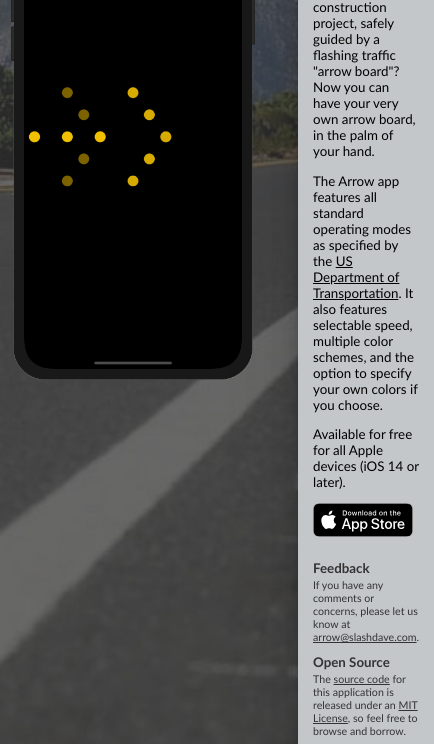
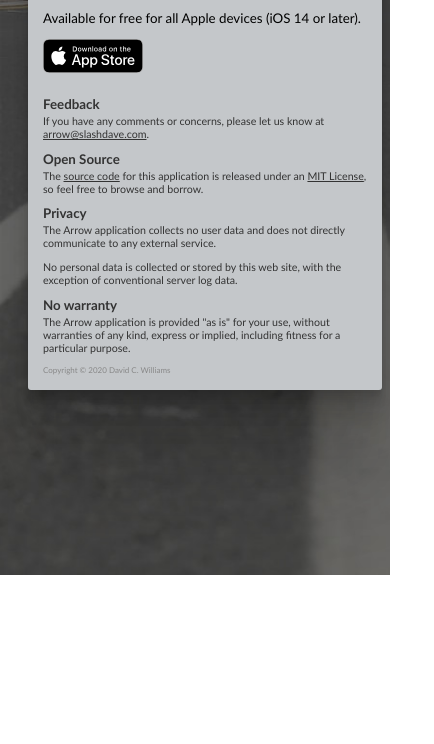
Before and after one commit to dwilliams-github/Arrow, a plain HTML site: page Website/index.html in a window 390 px wide. Shown: the part 297-1041 px from the top of the page, 434 px wide, since content can reach past the window. After the commit the page ends 872 px from the top, so only its background shows below. Drawn offline with Linux system fonts and the light colour scheme.

Commit message:
Make responsive

```diff
--- a/Website/index.html
+++ b/Website/index.html
@@ -11,13 +11,13 @@
 <body>
     <div class="body">
         <div class="leftcol">
-            <img src="static/phone.arrow.png" class="preview"/>
+            <img src="static/phone.arrow.png" class="preview" alt="Phone screen shot"/>
         </div>
         <div class="rightcol">
             <div class="content">
                 <div class="title">Arrow</div>
 
-                <div class="description">
+                <div class="description" id="description">
                     <p>
                         How many times have you passed a highway construction
                         project, safely guided by a flashing traffic "arrow board"?
@@ -37,21 +37,21 @@
                     </p>
 
                     <div class="badge">
-                        <a href="" target="_blank">
+                        <a href="" target="_blank" alt="app store">
                             <img src="static/AppStoreBadge.svg" width="100px"/>
                         </a>
                     </div>
                 </div>
 
                 <div class="fineprint">
-                    <div class="header">Feedback</div>
+                    <div class="header" id="feedback">Feedback</div>
                     <p>
                         If you have any comments or concerns, please let us know
                         at <a href="mailto:arrow@slashdave.com">arrow@slashdave.com</a>.
                     </p>
                 </div>
                 <div class="fineprint">
-                    <div class="header">Open Source</div>
+                    <div class="header" id="source">Open Source</div>
                     <p>
                         The
                         <a href="https://github.com/dwilliams-github/Arrow">source code</a>
@@ -61,7 +61,7 @@
                     </p>
                 </div>
                 <div class="fineprint">
-                    <div class="header">Privacy</div>
+                    <div class="header" id="privacy">Privacy</div>
                     <p>
                         The Arrow application collects no user data and does not
                         directly communicate to any external service.
@@ -72,7 +72,7 @@
                     </p>
                 </div>
                 <div class="fineprint">
-                    <div class="header">No warranty</div>
+                    <div class="header" id="warranty">No warranty</div>
                     <p>
                         The Arrow application is provided "as is" for your
                         use, without warranties of any kind, express or implied, including
--- a/Website/static/main.css
+++ b/Website/static/main.css
@@ -1,6 +1,8 @@
 body {
     background-image: url("asphalt.jpg");
     background-size: cover;
+    background-repeat: no-repeat;
+    min-height: 100vh;
     font-family: Trebuchet MS,Lucida Grande,Lucida Sans Unicode,Lucida Sans,Tahoma,sans-serif;
 }
 div.body {
@@ -59,3 +61,20 @@ div.footer {
     font-size: 6pt;
     color: #888888;
 }
+@media only screen and (max-width: 820px) {
+    div.body {
+        margin-top: 20px;
+        display: block
+    }
+    div.leftcol {
+        display: block;
+        padding-right: 0;
+    }
+    div.leftcol {
+        display: block;
+        padding-left: 0;
+    }
+    img.preview {
+        width: 30%;
+    }
+}
```
